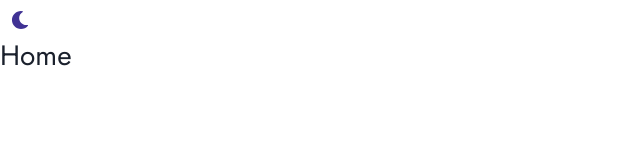
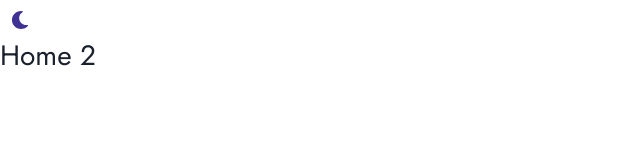
Before and after one commit to Michaelomh/portfolio-website, a React (Create React App) app: page / in a window 1280 px wide. Shown: the top 160 px of the page, without its empty margins (0-640 px from the left). Built offline with nearby package versions, Linux system fonts and the light colour scheme.

Commit message:
try to run chromatic again

```diff
--- a/src/pages/Home/Home.tsx
+++ b/src/pages/Home/Home.tsx
@@ -4,7 +4,7 @@ import { Box, Text } from '@chakra-ui/react';
 export const Home = () => {
   return (
     <Box>
-      <Text textStyle={'heading1'}>Home</Text>
+      <Text textStyle={'heading1'}>Home 2</Text>
     </Box>
   );
 };
```
Also changed, not shown: 1 other file (tests, documents, lock files or other folders).
